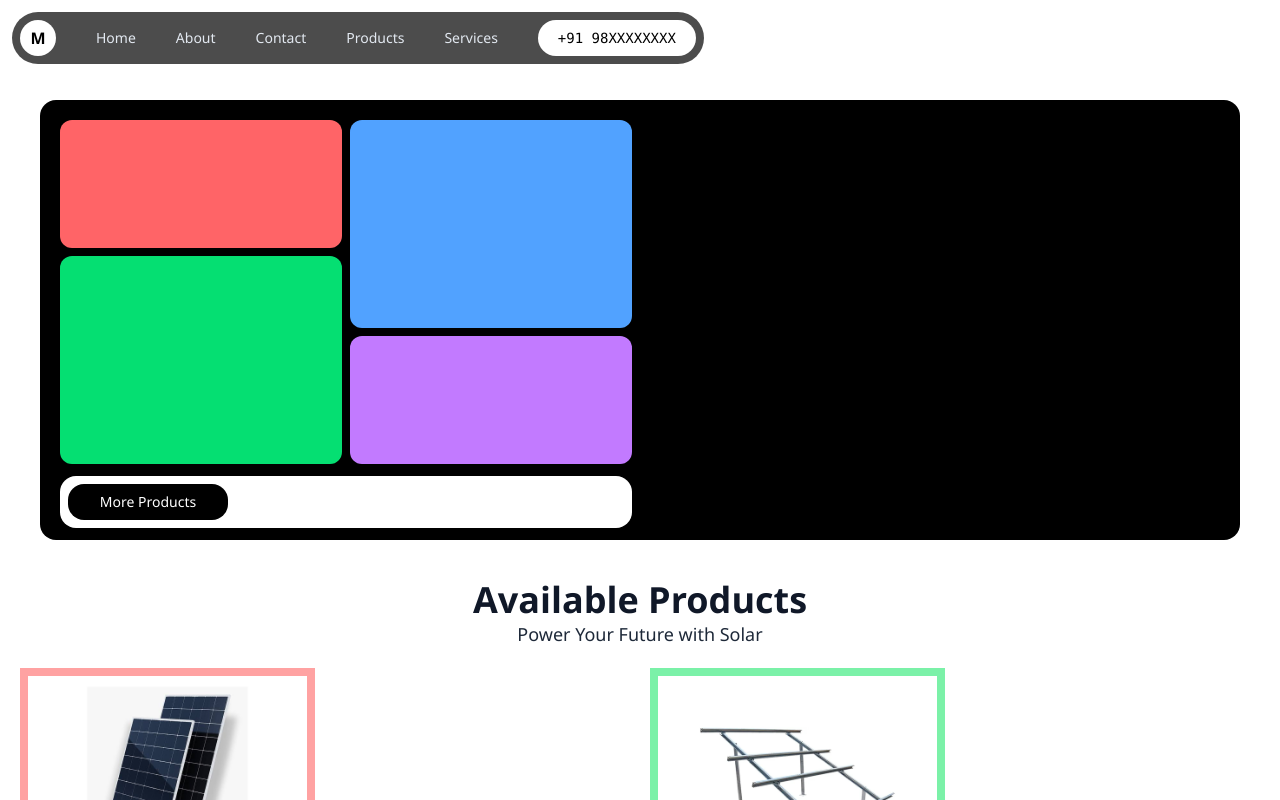
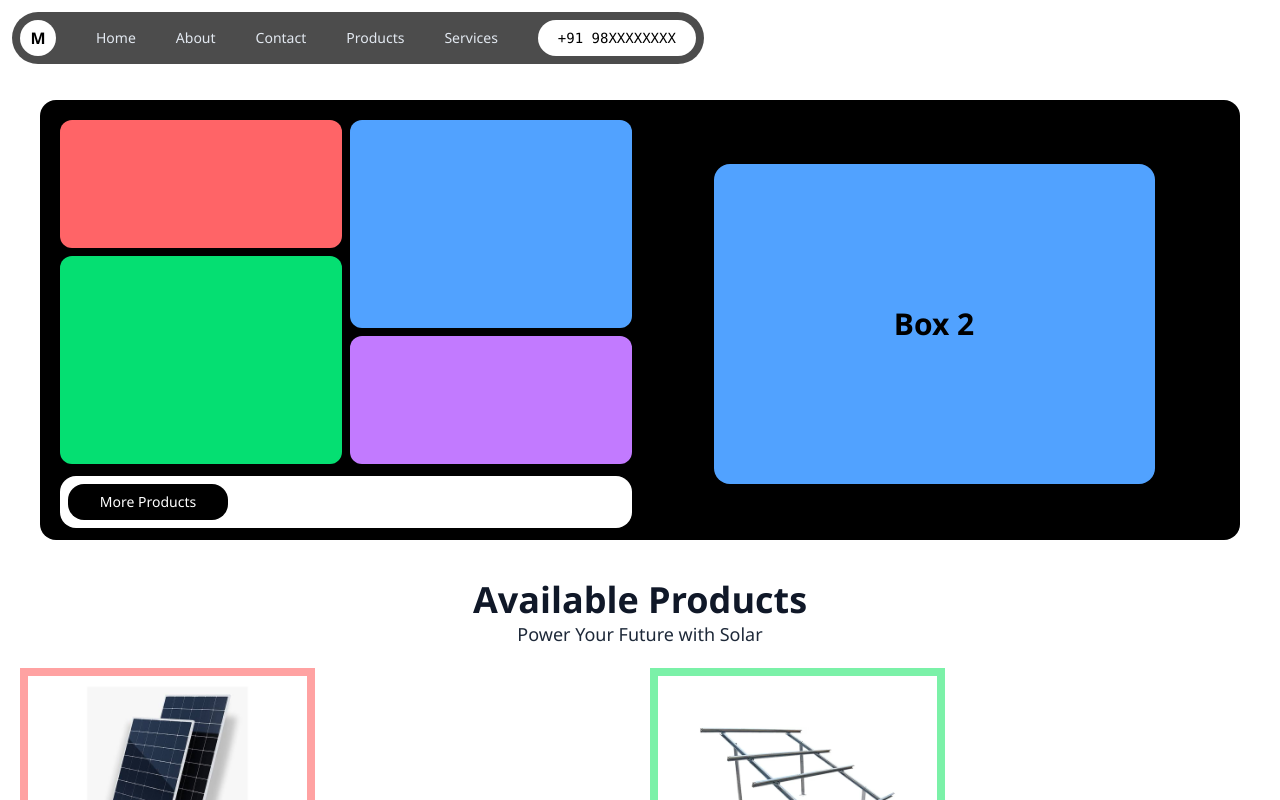
Before and after one commit to gyan3ndra/MohEnterprises, a React (Vite) app: page /products in a window 1280 px wide. Shown: the top 800 px of the page. Built offline with nearby package versions, Linux system fonts and the light colour scheme.

Commit message:
added slider

```diff
--- a/src/components/Home.jsx
+++ b/src/components/Home.jsx
@@ -64,7 +64,7 @@ const Home = () => {
 
     return (
         <>
-            <section className='bg-white min-h-[100svh] pt-20 pb-6 lg:pt-24'>
+            <section className='bg-white min-h-scrren pt-15 pb-6 lg:pt-15'>
                 <section className='flex min-h-[48vh] flex-col items-center justify-center px-4 py-8'>
                     <div className='w-full max-w-6xl p-3 text-center'>
                         <span className='flex flex-wrap gap-4 md:gap-10 justify-center w-full items-center'>
--- a/src/components/Products.jsx
+++ b/src/components/Products.jsx
@@ -1,16 +1,27 @@
 import React from 'react'
+import { useState, useEffect } from 'react'
 import panelimg from '../assets/products/panel.jpg'
 import wireimg from '../assets/products/wire.jpg'
 import inverterimg from '../assets/products/inverter.jpg'
 import structureimg from '../assets/products/structure.jpg'
 
 const Products = () => {
+  const [current, setCurrent] = useState(0);
   const boxes = [
     { id: 1, color: "bg-red-400", text: "Box 1" },
     { id: 2, color: "bg-blue-400", text: "Box 2" },
     { id: 3, color: "bg-green-400", text: "Box 3" },
     { id: 4, color: "bg-purple-400", text: "Box 4" },
   ];
+  useEffect(() => {
+    const interval = setInterval(() => {
+      setCurrent((prev) => (prev + 1) % boxes.length);
+    }, 3000);
+
+    return () => clearInterval(interval);
+  }, [boxes.length]);
+
+
   return (
     <section className='min-h-screen bg-white md:pt-15 pt-20'>
       <section className='mt-0 m-5 md:m-10 rounded-2xl bg-black h-110 lg:p-3 grid lg:grid-cols-2'>
@@ -44,8 +55,26 @@ const Products = () => {
           </div>
         </div>
         {/* grid 2 */}
-        <div className='h-full'>
+        <div className='h-full flex justify-center items-center'>
+          <div className="w-full lg:w-3/4 overflow-hidden rounded-2xl">
 
+            <div
+              className="flex transition-transform duration-700 ease-in-out"
+              style={{
+                transform: `translateX(-${current * 100}%)`,
+              }}
+            >
+              {boxes.map((box) => (
+                <div
+                  key={box.id}
+                  className={`min-w-full h-80 ${box.color} flex items-center justify-center text-3xl font-bold`}
+                >
+                  {box.text}
+                </div>
+              ))}
+            </div>
+
+          </div>
         </div>
       </section>
       <h1 className='font-bold text-4xl text-center text-gray-900'>Available Products</h1>
```
